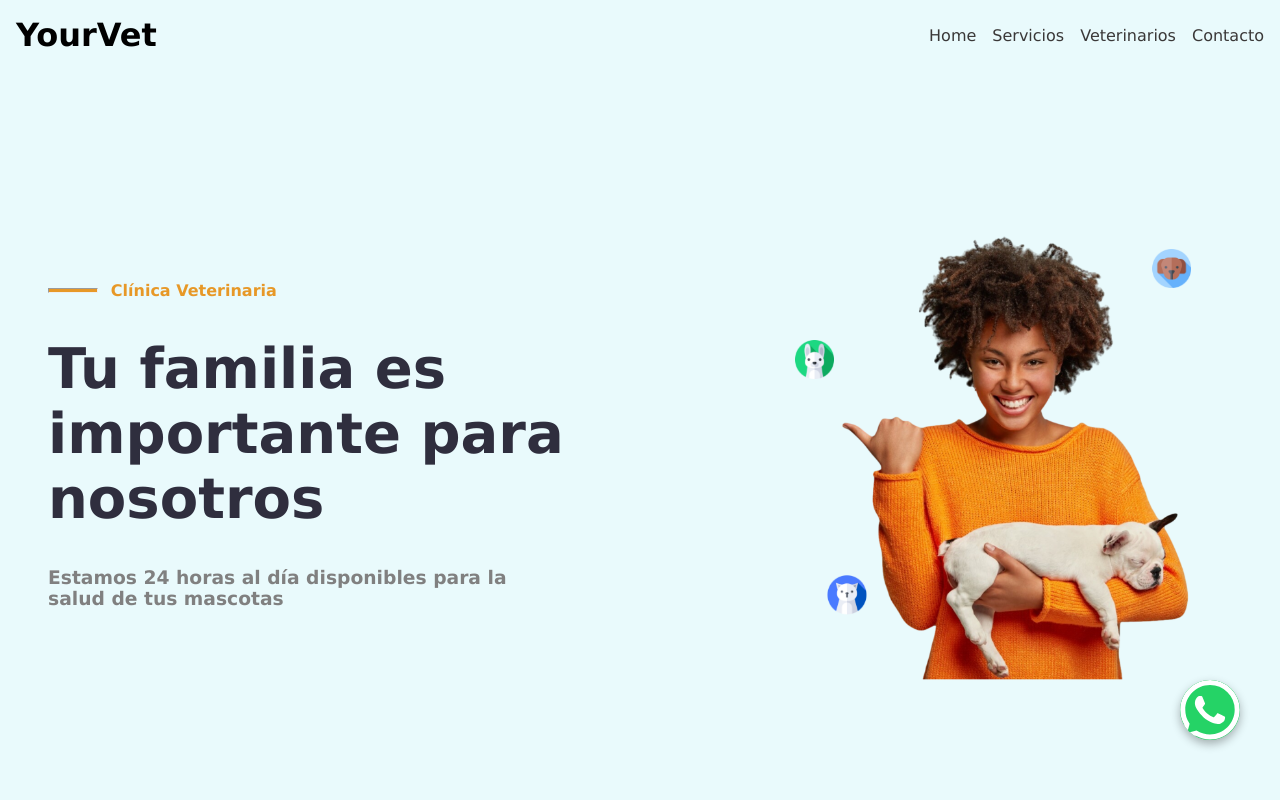
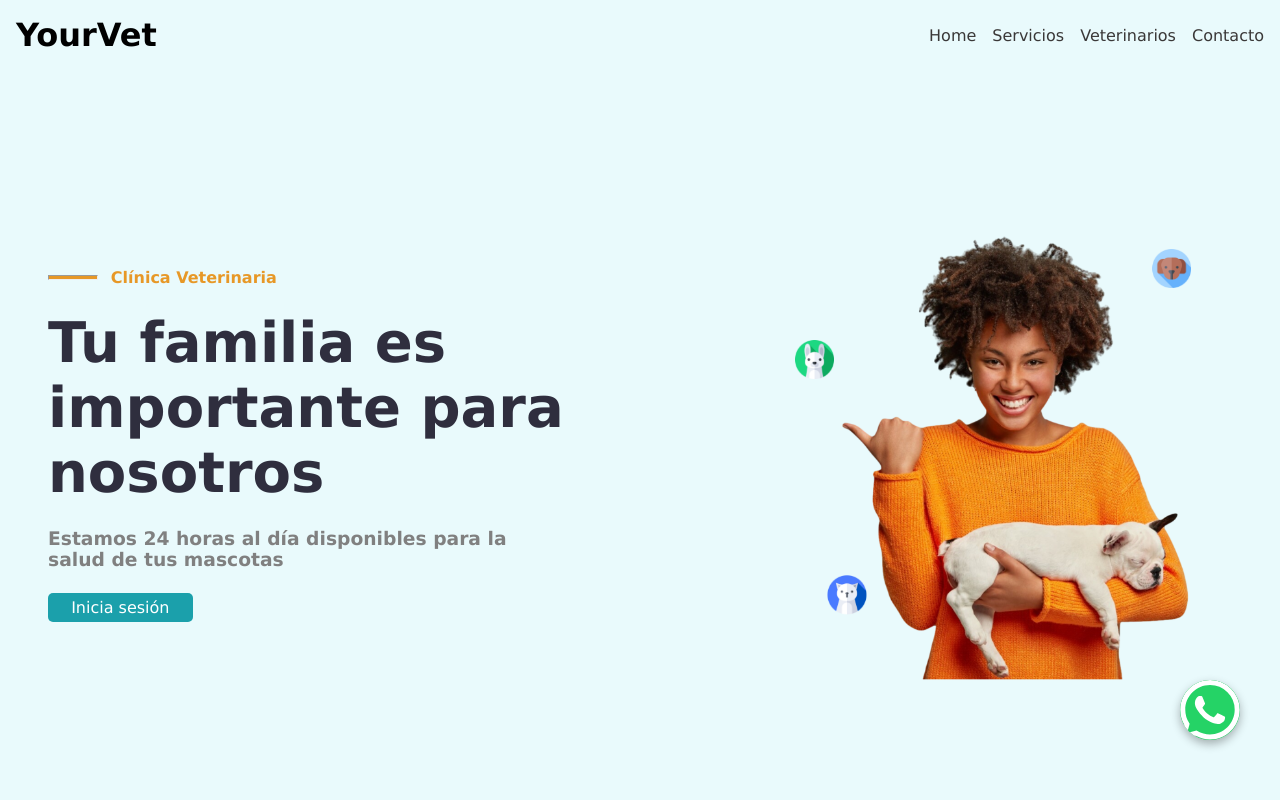
Before and after one commit to vevisvs/veterinary-clinic-react, a React (Vite) app in the folder veterinary-clinic/: page / in a window 1280 px wide. Shown: the top 800 px of the page. Built offline with nearby package versions, Linux system fonts and the light colour scheme.

Commit message:
habilitando boton para inicio de sesión

```diff
--- a/veterinary-clinic/src/components/Header/Header.jsx
+++ b/veterinary-clinic/src/components/Header/Header.jsx
@@ -12,7 +12,7 @@ const Header = () => {
         </div>
         <h1>Tu familia es importante para nosotros</h1>
         <h3>Estamos 24 horas al día disponibles para la salud de tus mascotas</h3>
-        {/* <Link to='/login' className='header-button'>Inicia sesión</Link>  */}
+        <Link to='/login' className='header-button'>Inicia sesión</Link>
       </div>
       <div className='header-photos'>
         <img src={photo} className='portrait' alt='photo'/>
```
